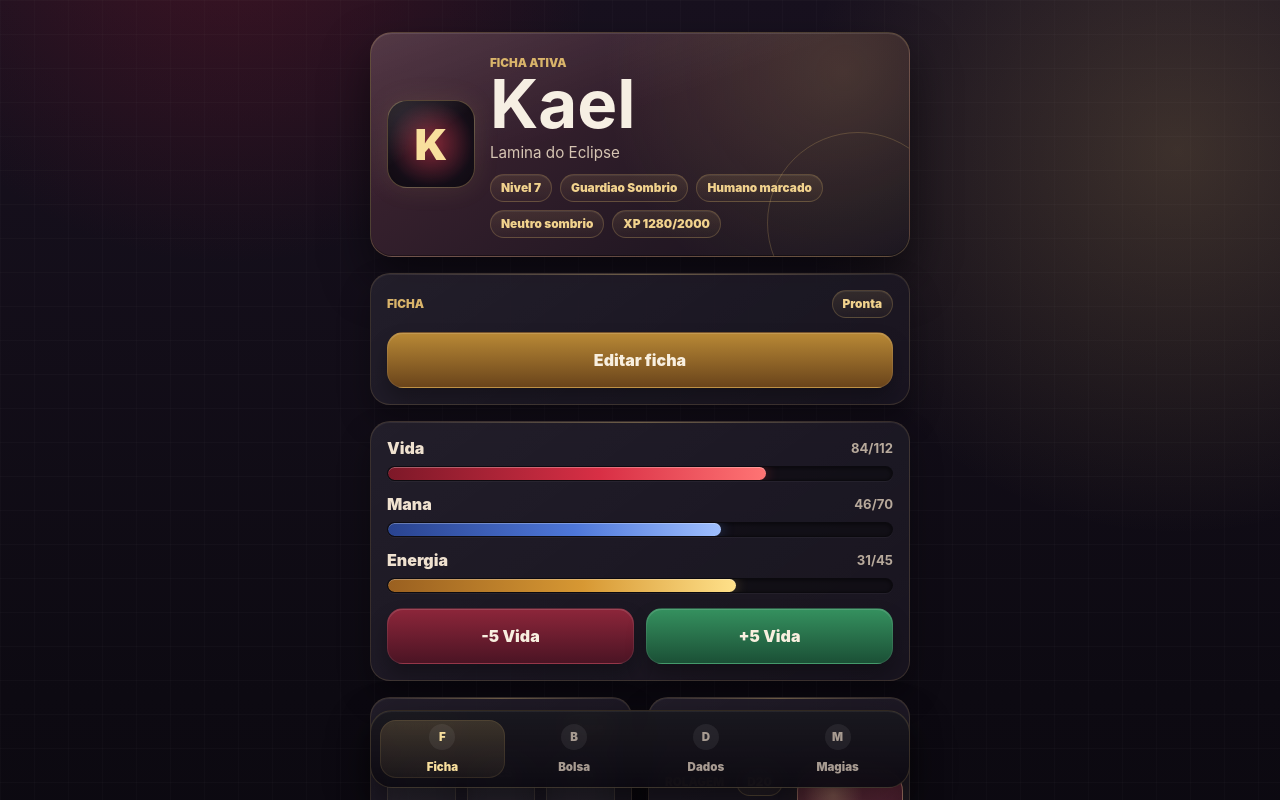
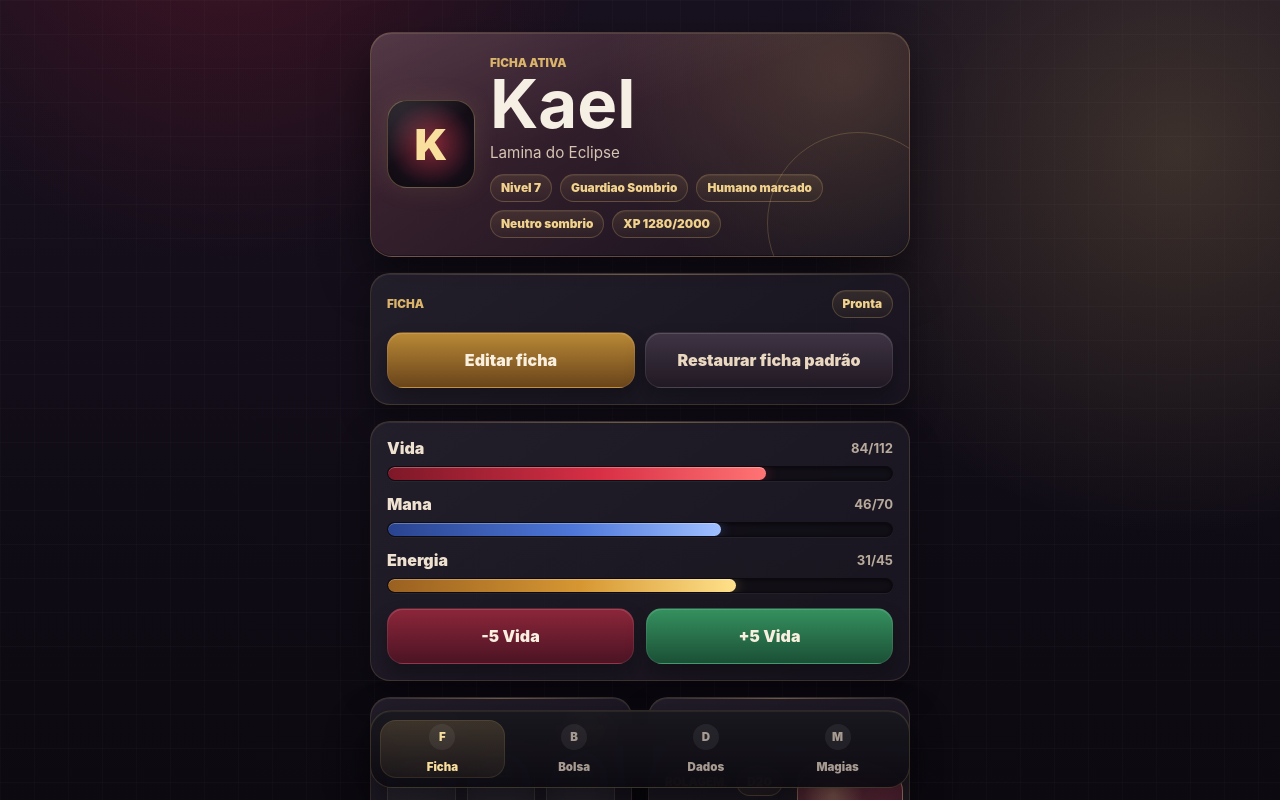
Before and after one commit to FernandoProjetosGitHub/RPG, a React (Vite) app: page / in a window 1280 px wide. Shown: the top 800 px of the page. Built offline with nearby package versions, Linux system fonts and the light colour scheme.

Commit message:
feat: persist character sheet locally

```diff
--- a/src/pages/CharacterSheet.jsx
+++ b/src/pages/CharacterSheet.jsx
@@ -7,6 +7,8 @@ import DiceRoller from '../components/DiceRoller.jsx'
 import Inventory from '../components/Inventory.jsx'
 import QuickActions from '../components/QuickActions.jsx'
 import StatBar from '../components/StatBar.jsx'
+
+const STORAGE_KEY = 'rpg-legends-character-sheet'
 
 function getRollMessage(value, characterName) {
   if (value === 20) return `Critico! ${characterName} rasga a noite com precisao lendaria.`
@@ -20,11 +22,59 @@ function toNumber(value) {
   return Number.isFinite(parsedValue) ? parsedValue : 0
 }
 
+function getStoredCharacter(defaultCharacter) {
+  try {
+    const storedCharacter = localStorage.getItem(STORAGE_KEY)
+    return storedCharacter ? normalizeCharacter(JSON.parse(storedCharacter)) : defaultCharacter
+  } catch {
+    localStorage.removeItem(STORAGE_KEY)
+    return defaultCharacter
+  }
+}
+
+function persistCharacter(character) {
+  localStorage.setItem(STORAGE_KEY, JSON.stringify(character))
+}
+
+function normalizeCharacter(character) {
+  const healthMax = Math.max(1, character.stats.health.max)
+  const manaMax = Math.max(1, character.stats.mana.max)
+  const energyMax = Math.max(1, character.stats.energy.max)
+
+  return {
+    ...character,
+    portrait: character.name.trim().slice(0, 1).toUpperCase() || 'K',
+    level: Math.max(1, character.level),
+    stats: {
+      ...character.stats,
+      health: {
+        ...character.stats.health,
+        current: Math.min(character.stats.health.current, healthMax),
+        max: healthMax,
+      },
+      mana: {
+        ...character.stats.mana,
+        current: Math.min(character.stats.mana.current, manaMax),
+        max: manaMax,
+      },
+      energy: {
+        ...character.stats.energy,
+        current: Math.min(character.stats.energy.current, energyMax),
+        max: energyMax,
+      },
+    },
+    attributes: character.attributes.map((attribute) => ({
+      ...attribute,
+      value: Math.max(0, attribute.value),
+    })),
+  }
+}
+
 export default function CharacterSheet({ character }) {
-  const [sheetCharacter, setSheetCharacter] = useState(character)
-  const [draftCharacter, setDraftCharacter] = useState(character)
+  const [sheetCharacter, setSheetCharacter] = useState(() => getStoredCharacter(character))
+  const [draftCharacter, setDraftCharacter] = useState(sheetCharacter)
   const [isEditing, setIsEditing] = useState(false)
-  const [health, setHealth] = useState(character.stats.health.current)
+  const [health, setHealth] = useState(sheetCharacter.stats.health.current)
   const [roll, setRoll] = useState(null)
 
   const currentStats = {
@@ -79,33 +129,20 @@ export default function CharacterSheet({ character }) {
   }
 
   function saveCharacter() {
-    const normalizedCharacter = {
-      ...draftCharacter,
-      portrait: draftCharacter.name.trim().slice(0, 1).toUpperCase() || 'K',
-      level: Math.max(1, draftCharacter.level),
-      stats: {
-        ...draftCharacter.stats,
-        health: {
-          ...draftCharacter.stats.health,
-          max: Math.max(1, draftCharacter.stats.health.max),
-        },
-        mana: {
-          ...draftCharacter.stats.mana,
-          max: Math.max(1, draftCharacter.stats.mana.max),
-        },
-        energy: {
-          ...draftCharacter.stats.energy,
-          max: Math.max(1, draftCharacter.stats.energy.max),
-        },
-      },
-      attributes: draftCharacter.attributes.map((attribute) => ({
-        ...attribute,
-        value: Math.max(0, attribute.value),
-      })),
+    const normalizedCharacter = normalizeCharacter(draftCharacter)
+
+    persistCharacter(normalizedCharacter)
+    setSheetCharacter(normalizedCharacter)
+    setHealth((current) => Math.min(current, normalizedCharacter.stats.health.max))
+    setIsEditing(false)
   }
 
-    setSheetCharacter(normalizedCharacter)
-    setHealth((current) => Math.min(current, normalizedCharacter.stats.health.max))
+  function restoreDefaultCharacter() {
+    localStorage.removeItem(STORAGE_KEY)
+    setSheetCharacter(character)
+    setDraftCharacter(character)
+    setHealth(character.stats.health.current)
+    setRoll(null)
     setIsEditing(false)
   }
 
@@ -204,6 +241,7 @@ export default function CharacterSheet({ character }) {
                   </label>
                 ))}
               </div>
+              <div className="sheet-action-grid">
                 <button
                   className="action-button action-button--save"
                   type="button"
@@ -211,8 +249,17 @@ export default function CharacterSheet({ character }) {
                 >
                   Salvar
                 </button>
+                <button
+                  className="action-button action-button--restore"
+                  type="button"
+                  onClick={restoreDefaultCharacter}
+                >
+                  Restaurar ficha padrão
+                </button>
+              </div>
             </form>
           ) : (
+            <div className="sheet-action-grid">
               <button
                 className="action-button action-button--edit"
                 type="button"
@@ -220,6 +267,14 @@ export default function CharacterSheet({ character }) {
               >
                 Editar ficha
               </button>
+              <button
+                className="action-button action-button--restore"
+                type="button"
+                onClick={restoreDefaultCharacter}
+              >
+                Restaurar ficha padrão
+              </button>
+            </div>
           )}
         </section>
 
--- a/src/styles.css
+++ b/src/styles.css
@@ -248,6 +248,11 @@ p {
   gap: 14px;
 }
 
+.sheet-action-grid {
+  display: grid;
+  gap: 10px;
+}
+
 .edit-form {
   display: grid;
   gap: 12px;
@@ -328,9 +333,19 @@ p {
 }
 
 .action-button--edit,
+.action-button--save,
+.action-button--restore {
+  width: 100%;
+}
+
+.action-button--edit,
 .action-button--save {
-  width: 100%;
   background: linear-gradient(180deg, #b98936, #6a441b);
+}
+
+.action-button--restore {
+  color: #ead8c1;
+  background: linear-gradient(180deg, #3e3444, #211923);
 }
 
 .attributes-grid {
@@ -505,4 +520,8 @@ p {
     left: auto;
     transform: translateX(50%);
   }
+
+  .sheet-action-grid {
+    grid-template-columns: repeat(2, 1fr);
+  }
 }
```
Lines whose indentation alone changed are shown as unchanged.
